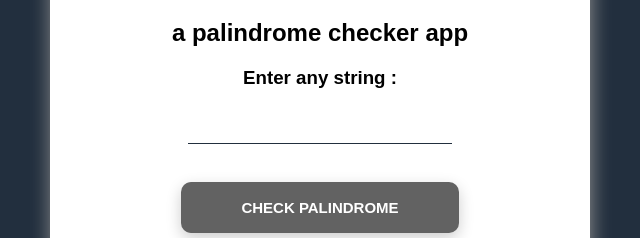
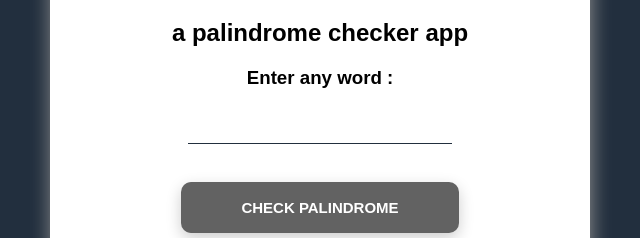
Before and after one commit to Faisal-kalwar/PALINDROME-CHECKER-APP, a plain HTML site: page index.html in a window 1280 px wide. Shown: the part 261-499 px from the top of the page, 320-960 px from the left. Drawn offline with Linux system fonts and the light colour scheme.

Commit message:
h3 heading updated

```diff
--- a/index.html
+++ b/index.html
@@ -11,7 +11,7 @@
     <div class="palin">
             <h1> FlipWordChecker </h1>
             <h2>a palindrome checker app</h2>
-            <h3>Enter any string :</h3>
+            <h3>Enter any word :</h3>
             <input type = "text" id = "pa"> <br> <br>
             <button onclick = "palindrome()" id="check"><span> Check Palindrome</span></button> </b> <br>
             <div id = "pa2"></div>
```
